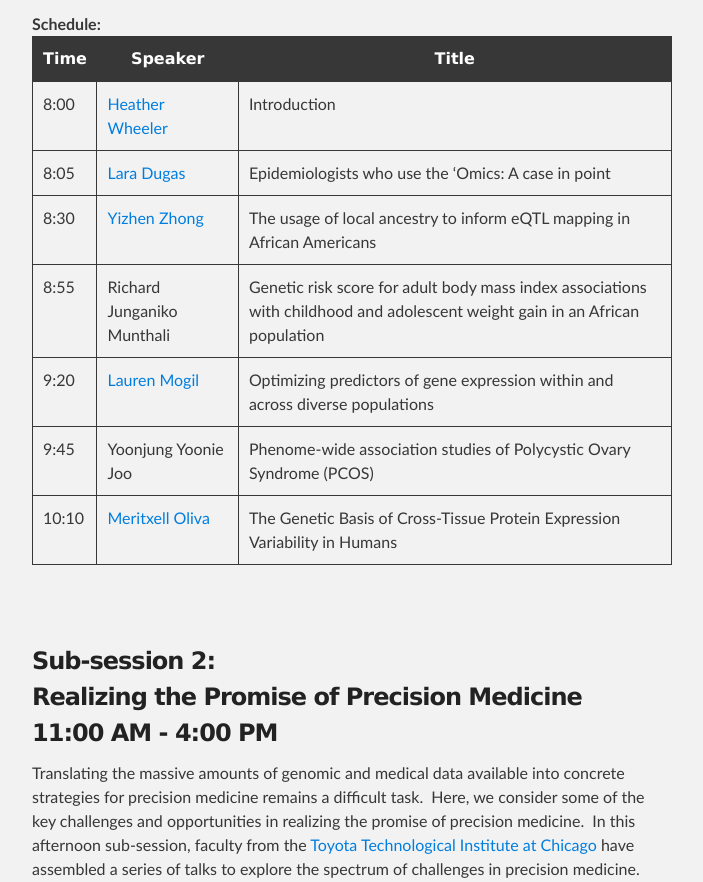
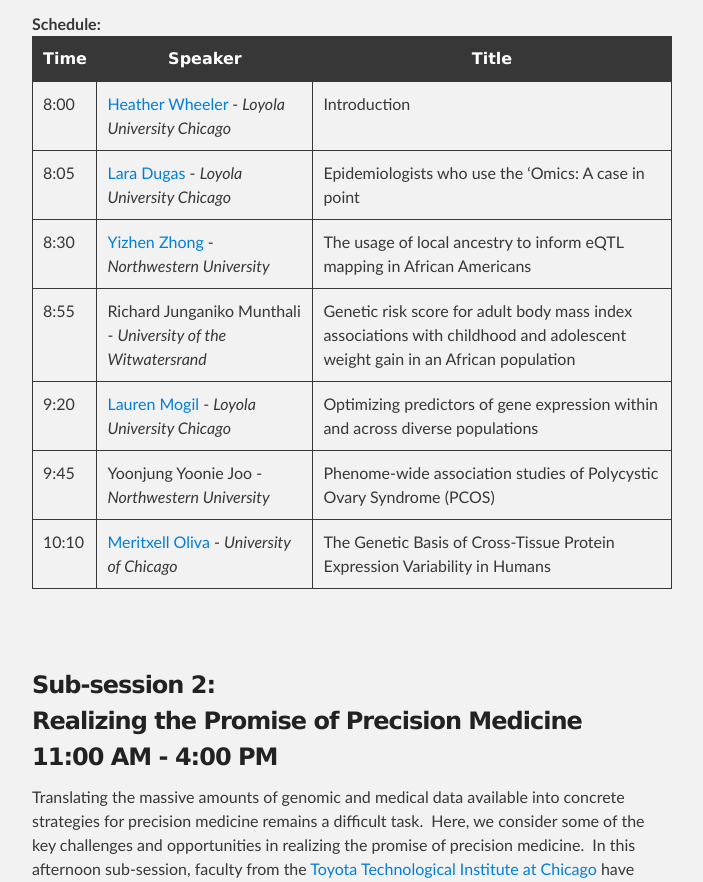
Before and after one commit to hwheeler01/glbio17, a plain HTML site: page index.html in a window 1280 px wide. Shown: the part 1118-2000 px from the top of the page, without its empty margins (288-991 px from the left). Drawn offline with Linux system fonts and the light colour scheme.

Commit message:
add institutions

```diff
--- a/index.html
+++ b/index.html
@@ -46,7 +46,7 @@ Monday, May 15, 2017</h3>
 </p>
 
 <strong>Schedule:</strong>
-
+<br>
 <table>
   <thead>
     <tr>
@@ -58,37 +58,37 @@ Monday, May 15, 2017</h3>
   <tbody>
     <tr>
       <td style="text-align: left">8:00</td>
-      <td style="text-align: left"><a href="http://www.hewlab.org">Heather Wheeler</a></td>
+      <td style="text-align: left"><a href="http://www.hewlab.org">Heather Wheeler</a> - <em>Loyola University Chicago</em></td>
       <td style="text-align: left">Introduction</td>
     </tr>
     <tr>
       <td style="text-align: left">8:05</td>
-      <td style="text-align: left"><a href="http://ssom.luc.edu/public_health_sciences/faculty-staff/laradugas/">Lara Dugas</a></td>
+      <td style="text-align: left"><a href="http://ssom.luc.edu/public_health_sciences/faculty-staff/laradugas/">Lara Dugas</a> - <em>Loyola University Chicago</em></td>
       <td style="text-align: left">Epidemiologists who use the ‘Omics: A case in point</td>
     </tr>
     <tr>
       <td style="text-align: left">8:30</td>
-      <td style="text-align: left"><a href="http://pereralab.strikingly.com/#the-perera-lab">Yizhen Zhong</a></td>
+      <td style="text-align: left"><a href="http://pereralab.strikingly.com/#the-perera-lab">Yizhen Zhong</a> - <em>Northwestern University</em></td>
       <td style="text-align: left">The usage of local ancestry to inform eQTL mapping in African Americans</td>
     </tr>
     <tr>
       <td style="text-align: left">8:55</td>
-      <td style="text-align: left">Richard Junganiko Munthali</td>
+      <td style="text-align: left">Richard Junganiko Munthali - <em>University of the Witwatersrand</em></td>
       <td style="text-align: left">Genetic risk score for adult body mass index associations with childhood and adolescent weight gain in an African population</td>
     </tr>
     <tr>
       <td style="text-align: left">9:20</td>
-      <td style="text-align: left"><a href="https://hwheeler01.github.io/people/">Lauren Mogil</a></td>
+      <td style="text-align: left"><a href="https://hwheeler01.github.io/people/">Lauren Mogil</a> - <em> Loyola University Chicago </em></td>
       <td style="text-align: left">Optimizing predictors of gene expression within and across diverse populations</td>
     </tr>
     <tr>
       <td style="text-align: left">9:45</td>
-      <td style="text-align: left">Yoonjung Yoonie Joo</td>
+      <td style="text-align: left">Yoonjung Yoonie Joo - <em>Northwestern University</em></td>
       <td style="text-align: left">Phenome-wide association studies of Polycystic Ovary Syndrome (PCOS)</td>
     </tr>
     <tr>
       <td style="text-align: left">10:10</td>
-      <td style="text-align: left"><a href="http://www.igsb.org/labs/barbara-stranger">Meritxell Oliva</a> </td>
+      <td style="text-align: left"><a href="http://www.igsb.org/labs/barbara-stranger">Meritxell Oliva</a> - <em>University of Chicago</em></td>
       <td style="text-align: left">The Genetic Basis of Cross-Tissue Protein Expression Variability in Humans</td>
     </tr>
     </tbody>
@@ -174,7 +174,6 @@ In this afternoon sub-session, faculty from the <a href="http://www.ttic.edu">To
     </tbody>
 </table>
 <br>
-<br>
 
 
 </p>
```
